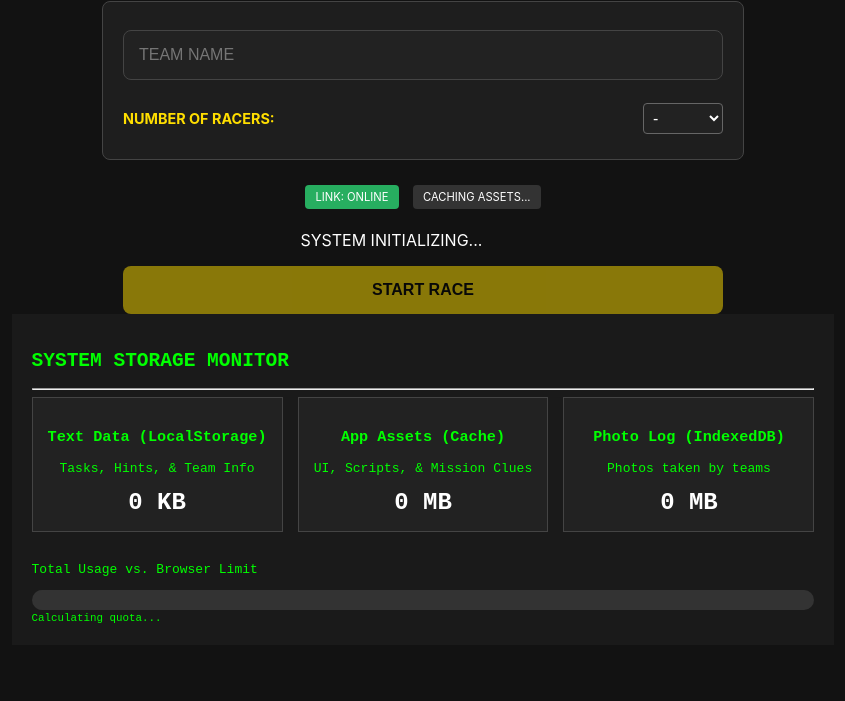
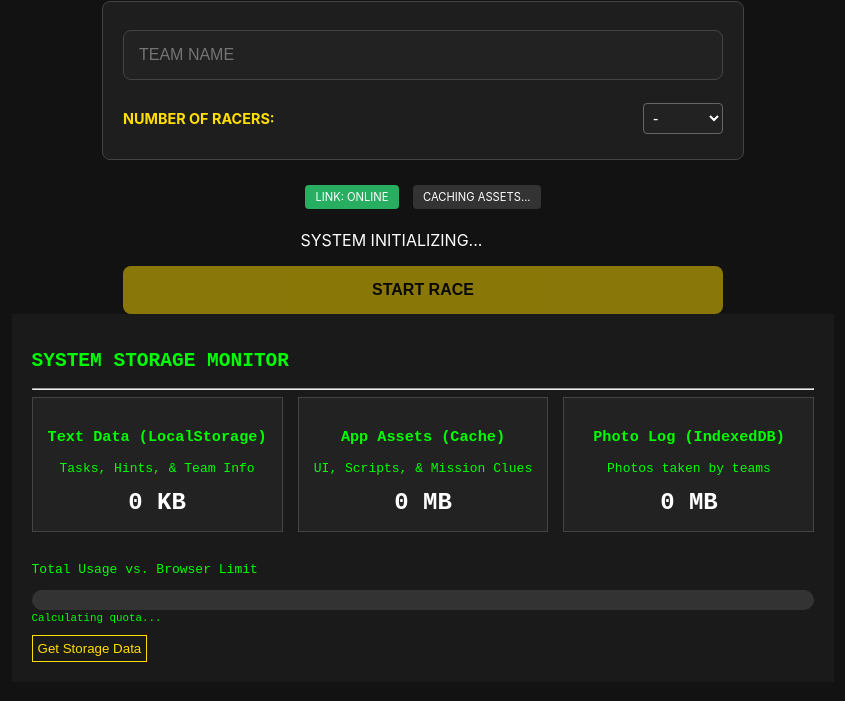
Before and after one commit to adrianmwc/quest2, a plain HTML site: page index.html in a window 1280 px wide. Shown: the part 101-802 px from the top of the page, without its empty margins (217-1062 px from the left). Drawn offline with Linux system fonts and the light colour scheme.

Commit message:
Add files via upload

```diff
--- a/index.html
+++ b/index.html
@@ -164,6 +164,7 @@
             <div class="total-bar"><div id="usage-fill"></div></div>
             <small id="quota-text">Calculating quota...</small>
         </div>
+        <button id="storage-btn" onclick="getStorageStats()" class="btn-hint">Get Storage Data</button>
     </div>
 
     <div id="image-overlay" class="overlay" onclick="closeZoom()">
--- a/style.css
+++ b/style.css
@@ -319,6 +319,14 @@ button.photo-upload-btn.has-photo {
     animation: pulse 2s infinite;
 }
 
+.btn-hint {
+    background: none;
+    border: 1px solid var(--gold);
+    color: var(--gold);
+    margin-top: 10px;
+    padding: 5px;
+}
+
 @keyframes pulse {
     0% { transform: scale(0.98); }
     70% { transform: scale(1); box-shadow: 0 0 0 15px rgba(46, 204, 113, 0); }
```
